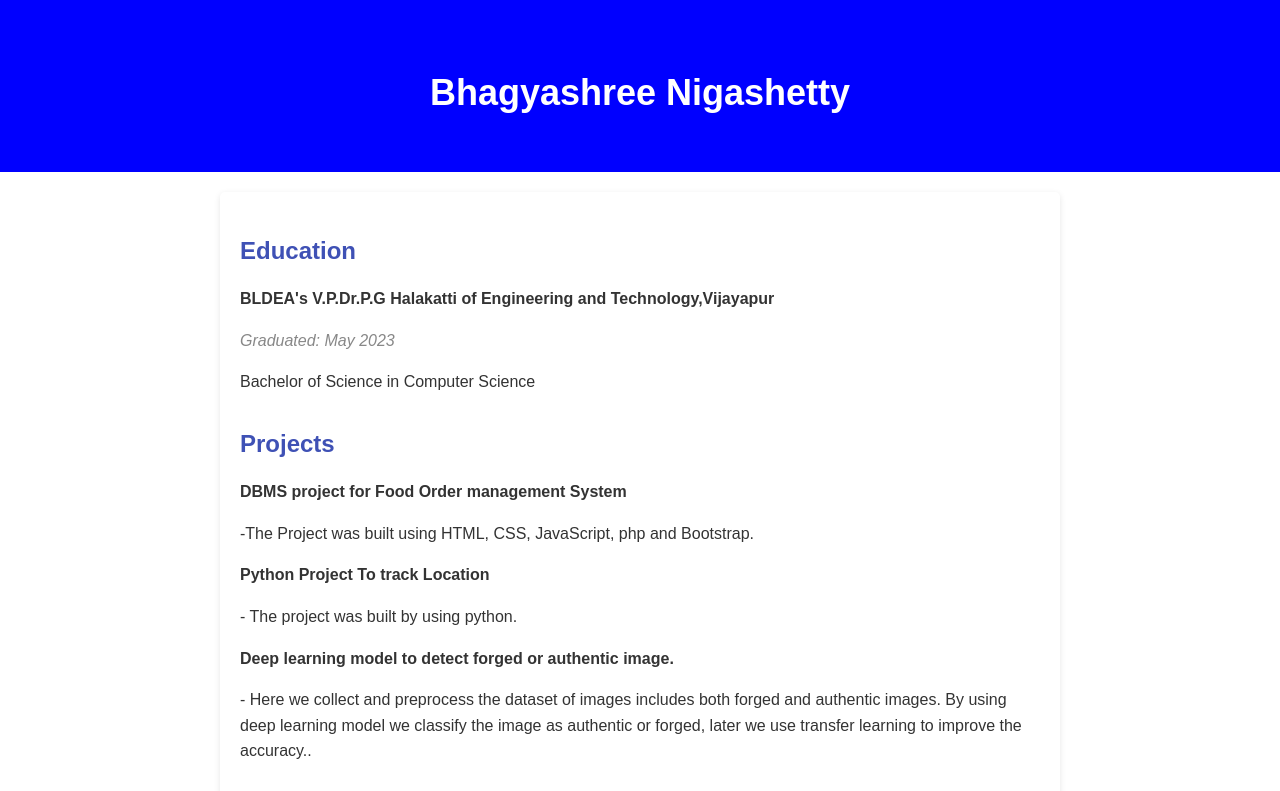
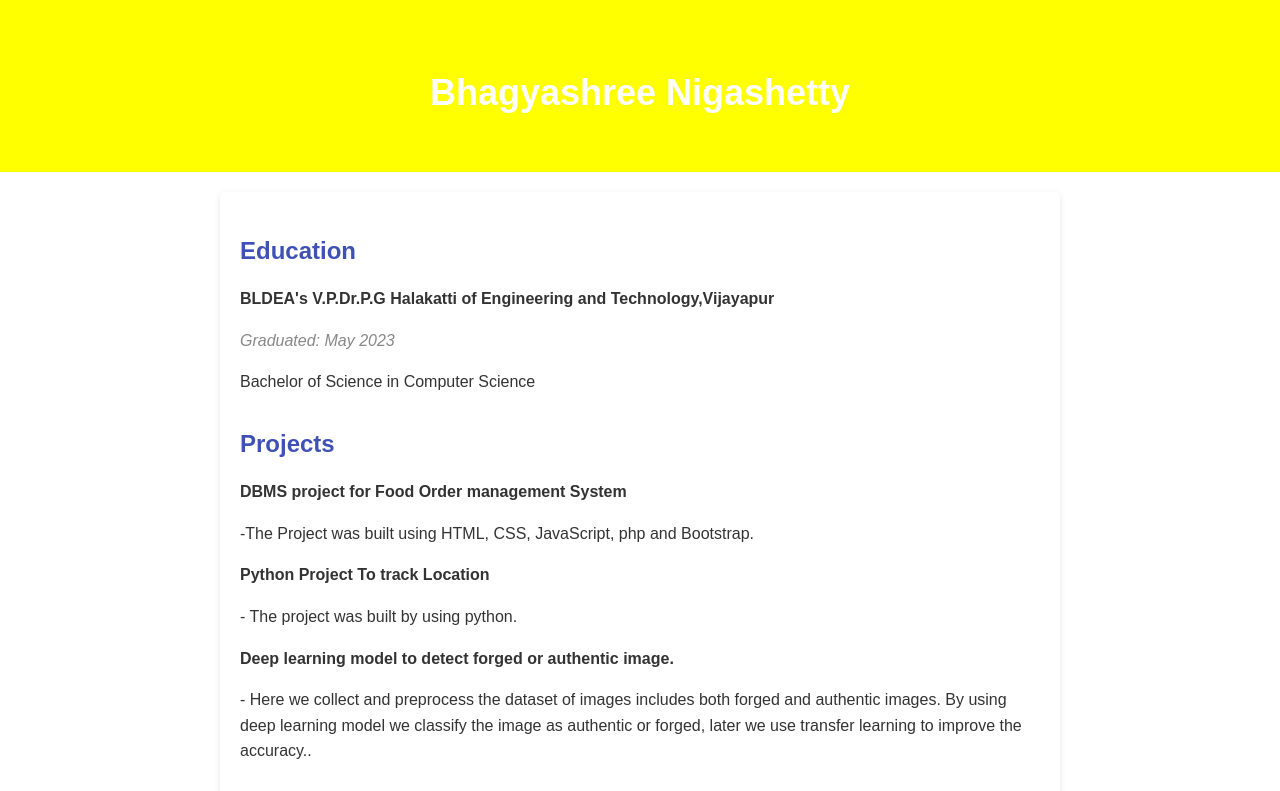
Before and after one commit to NigashettyBhagyashree/Resume, a plain HTML site: page index.html in a window 1280 px wide. Shown: the top 791 px of the page. Drawn offline with Linux system fonts and the light colour scheme.

Commit message:
Third commit for Yellow index.html

```diff
--- a/index.html
+++ b/index.html
@@ -13,10 +13,11 @@
         }
 
         header {
-            background-color: blue;
+            background-color: yellow;
             color: #fff;
             text-align: center;
             padding: 40px;
+            font-family:Arial;
         }
 
         header h1 {
```
